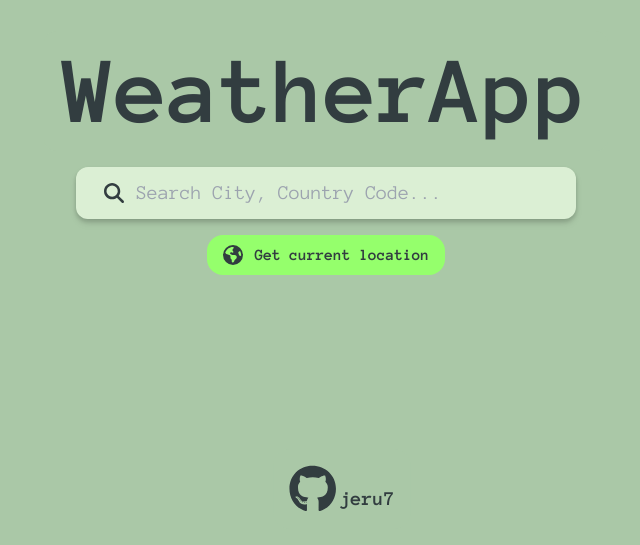
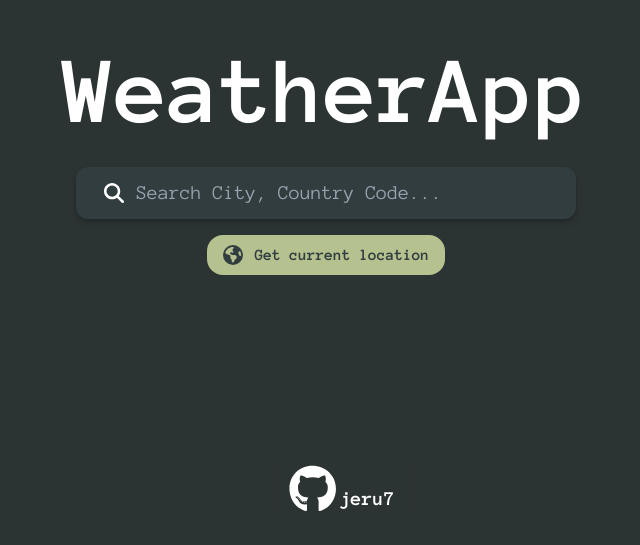
Before and after one commit to jeru7/react-weatherApp, a React (Vite) app: page / in a window 1280 px wide. Shown: the part 255-800 px from the top of the page, without its empty margins (314-954 px from the left). Built offline with nearby package versions, Linux system fonts and the light colour scheme; no server answers.

Commit message:
update: color theme issues

```diff
--- a/src/App.jsx
+++ b/src/App.jsx
@@ -15,7 +15,7 @@ import ErrorModal from './components/ErrorModal.jsx'
 
 function App() {
   const [screenWidth, setScreenWidth] = useState(window.innerWidth)
-  const [isDarkMode, setIsDarkMode] = useState(false)
+  const [isDarkMode, setIsDarkMode] = useState(true)
   const [searchValue, setSearchValue] = useState('')
   const [suggestions, setSuggestions] = useState([])
   const [mobSearchOpen, setMobSearchOpen] = useState(false)
@@ -193,7 +193,7 @@ function App() {
         if (screenWidth >= 1024) {
           return 'h-full light-bg dark-text'
         } else {
-          return 'h-full second-light-bg dark-text'
+          return 'h-full light-bg dark-text'
         }
       }
     }
```
